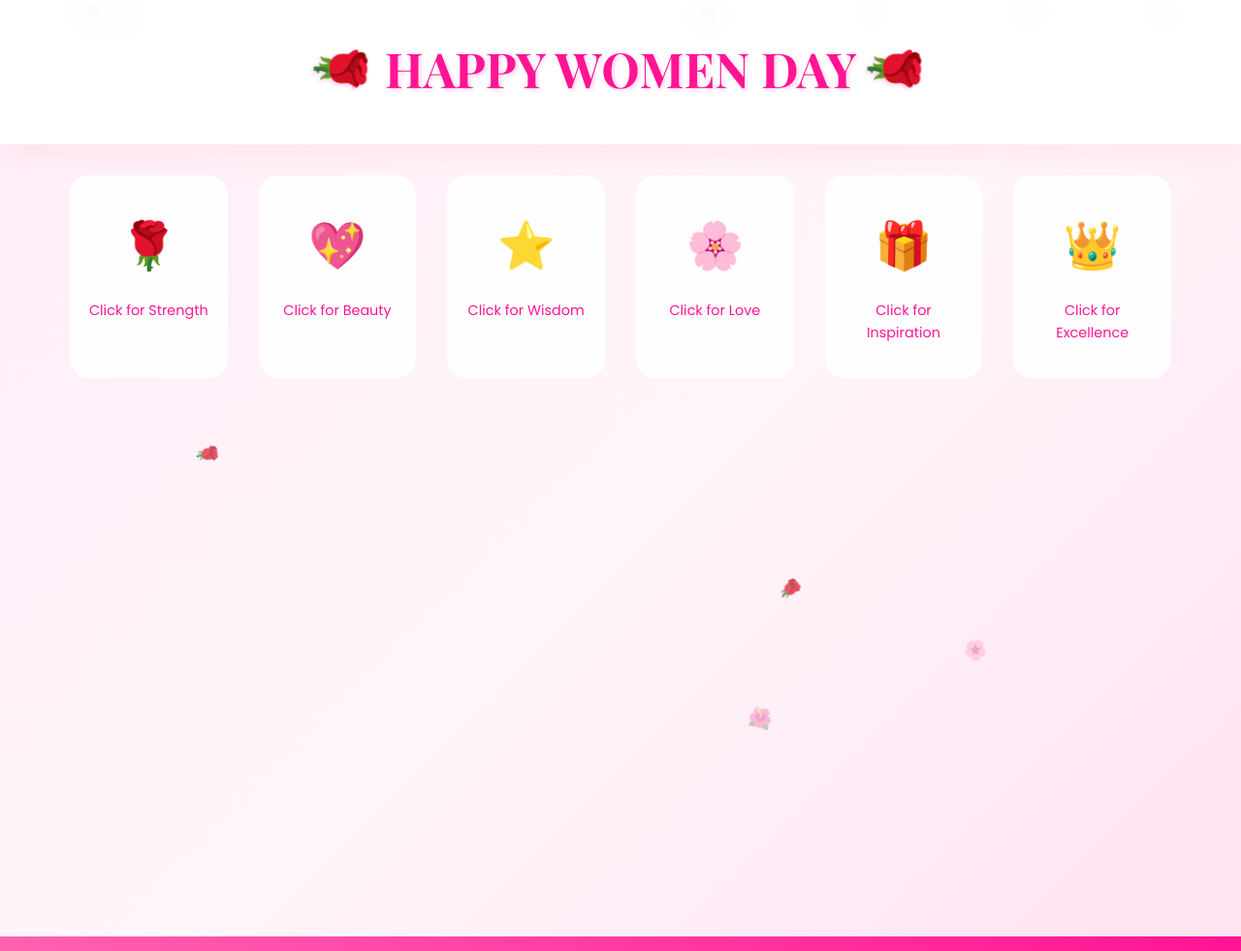
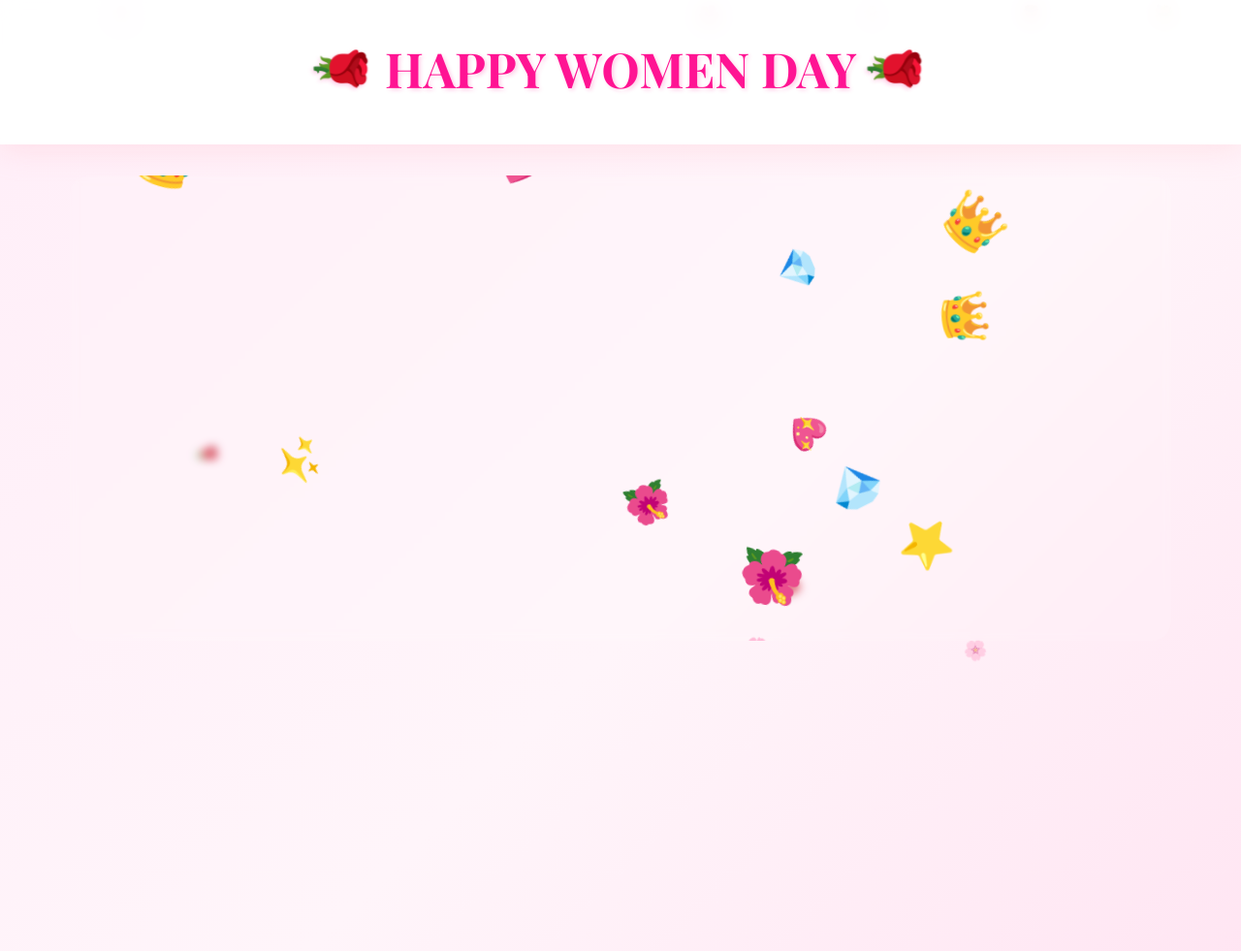
Before and after one commit to thanhtu151/2010, a plain HTML site: page index.html in a window 1280 px wide. Shown: the top 981 px of the page at 97% size. Drawn offline with nearby package versions, Linux system fonts and the light colour scheme.

Commit message:
Replace static emojis with falling interactive emojis 🌹
New Features:
- Removed static 6 emoji grid
- Created falling emoji system with 12 different emojis and icons
- Emojis fall continuously from top with random positions and speeds
- Click any falling emoji to reveal beautiful Women's Day content
- Added variety: 🌹💖⭐🌸🎁👑💎🦋✨🌺💝🏆
- Smooth animations and hover effects on falling items
- More interactive and dynamic user experience
- Keyboard navigation still works (1-6 keys, ESC to close)

Now users can catch and click falling emojis to discover content! ✨

```diff
--- a/assets/css/style.css
+++ b/assets/css/style.css
@@ -101,82 +101,50 @@ body {
     z-index: 10;
 }
 
-/* Clickable Grid */
-.clickable-grid {
-    display: grid;
-    grid-template-columns: repeat(auto-fit, minmax(150px, 1fr));
-    gap: 2rem;
-    margin-bottom: 3rem;
+/* Falling Area */
+.falling-area {
+    position: relative;
+    width: 100%;
+    height: 60vh;
+    overflow: hidden;
+    border-radius: 20px;
+    background: rgba(255, 255, 255, 0.1);
+    backdrop-filter: blur(5px);
 }
 
-.clickable-item {
-    background: rgba(255, 255, 255, 0.9);
-    border-radius: 20px;
-    padding: 2rem 1rem;
-    text-align: center;
+.falling-item {
+    position: absolute;
+    font-size: 3rem;
     cursor: pointer;
     transition: all 0.3s ease;
-    border: 3px solid transparent;
-    backdrop-filter: blur(10px);
-    position: relative;
-    overflow: hidden;
+    animation: fall linear infinite;
+    z-index: 20;
 }
 
-.clickable-item::before {
-    content: '';
-    position: absolute;
-    top: -50%;
-    left: -50%;
-    width: 200%;
-    height: 200%;
-    background: linear-gradient(45deg, transparent, rgba(255, 105, 180, 0.1), transparent);
-    transform: rotate(45deg);
-    transition: all 0.5s ease;
-    opacity: 0;
+.falling-item:hover {
+    transform: scale(1.2);
+    filter: drop-shadow(0 0 20px rgba(255, 105, 180, 0.8));
 }
 
-.clickable-item:hover::before {
-    opacity: 1;
-    animation: shimmer 0.5s ease;
+@keyframes fall {
+    from {
+        transform: translateY(-100px) rotate(0deg);
+    }
+    to {
+        transform: translateY(100vh) rotate(360deg);
+    }
 }
 
-@keyframes shimmer {
-    0% { transform: rotate(45deg) translateY(-100%); }
-    100% { transform: rotate(45deg) translateY(100%); }
-}
-
-.clickable-item:hover {
-    transform: translateY(-10px) scale(1.05);
-    box-shadow: 0 15px 40px rgba(255, 182, 193, 0.4);
-    border-color: #ff69b4;
-}
-
-.click-element {
-    font-size: 3rem;
-    margin-bottom: 1rem;
-    display: block;
-    animation: bounce 2s ease-in-out infinite;
-}
-
-@keyframes bounce {
-    0%, 20%, 50%, 80%, 100% { transform: translateY(0); }
-    40% { transform: translateY(-10px); }
-    60% { transform: translateY(-5px); }
-}
-
-.clickable-item p {
-    font-weight: 500;
-    color: #ff1493;
-    font-size: 0.9rem;
-}
-
-/* Different item colors */
-.rose-item:hover { border-color: #ff1493; }
-.heart-item:hover { border-color: #ff69b4; }
-.star-item:hover { border-color: #ffd700; }
-.flower-item:hover { border-color: #ff69b4; }
-.gift-item:hover { border-color: #9370db; }
-.crown-item:hover { border-color: #ffd700; }
+/* Different falling items */
+.falling-item.rose { color: #ff1493; }
+.falling-item.heart { color: #ff69b4; }
+.falling-item.star { color: #ffd700; }
+.falling-item.flower { color: #ff69b4; }
+.falling-item.gift { color: #9370db; }
+.falling-item.crown { color: #ffd700; }
+.falling-item.diamond { color: #00bcd4; }
+.falling-item.butterfly { color: #ff9800; }
+.falling-item.sparkle { color: #e91e63; }
 
 /* Content Dropdown Areas */
 .content-areas {
@@ -362,13 +330,13 @@ body {
 }
 
 /* Click Effects */
-.clickable-item.clicked {
+.falling-item.clicked {
     animation: clickPulse 0.6s ease;
 }
 
 @keyframes clickPulse {
     0% { transform: scale(1); }
-    50% { transform: scale(0.95); }
+    50% { transform: scale(0.8); }
     100% { transform: scale(1); }
 }
 
--- a/assets/js/script.js
+++ b/assets/js/script.js
@@ -2,6 +2,7 @@
 document.addEventListener('DOMContentLoaded', function() {
     initializeInteractiveFeatures();
     createFloatingRoses();
+    startFallingEmojis();
     setupClickHandlers();
 });
 
@@ -10,7 +11,7 @@ function createFloatingRoses() {
     const roseContainer = document.getElementById('roseContainer');
     const roseEmojis = ['🌹', '🌸', '💐', '🌺'];
 
-    for (let i = 0; i < 10; i++) {
+    for (let i = 0; i < 8; i++) {
         const rose = document.createElement('div');
         rose.className = 'floating-rose';
         rose.textContent = roseEmojis[Math.floor(Math.random() * roseEmojis.length)];
@@ -23,41 +24,107 @@ function createFloatingRoses() {
 
 // Initialize interactive features
 function initializeInteractiveFeatures() {
-    // Add hover sound effects (optional)
-    const clickableItems = document.querySelectorAll('.clickable-item');
-    clickableItems.forEach(item => {
-        item.addEventListener('mouseenter', function() {
-            this.style.transform = 'translateY(-10px) scale(1.05) rotate(2deg)';
+    // Add hover effects to title
+    const mainTitle = document.querySelector('.main-title');
+    if (mainTitle) {
+        mainTitle.addEventListener('mouseenter', function() {
+            createTitleSparkles();
+        });
+    }
+}
+
+// Start falling emojis system
+function startFallingEmojis() {
+    const fallingArea = document.getElementById('fallingArea');
+    if (!fallingArea) return;
+
+    // Define emoji types and their content
+    const emojiTypes = [
+        { emoji: '🌹', class: 'rose', content: 'strength' },
+        { emoji: '💖', class: 'heart', content: 'beauty' },
+        { emoji: '⭐', class: 'star', content: 'wisdom' },
+        { emoji: '🌸', class: 'flower', content: 'love' },
+        { emoji: '🎁', class: 'gift', content: 'inspiration' },
+        { emoji: '👑', class: 'crown', content: 'excellence' },
+        { emoji: '💎', class: 'diamond', content: 'strength' },
+        { emoji: '🦋', class: 'butterfly', content: 'beauty' },
+        { emoji: '✨', class: 'sparkle', content: 'wisdom' },
+        { emoji: '🌺', class: 'flower', content: 'love' },
+        { emoji: '💝', class: 'heart', content: 'inspiration' },
+        { emoji: '🏆', class: 'crown', content: 'excellence' }
+    ];
+
+    // Create falling emojis continuously
+    function createFallingEmoji() {
+        const randomType = emojiTypes[Math.floor(Math.random() * emojiTypes.length)];
+        const fallingItem = document.createElement('div');
+        fallingItem.className = `falling-item ${randomType.class}`;
+        fallingItem.textContent = randomType.emoji;
+        fallingItem.dataset.content = randomType.content;
+
+        // Random horizontal position
+        const randomX = Math.random() * 90 + 5; // 5% to 95% to avoid edges
+        fallingItem.style.left = randomX + '%';
+
+        // Random fall duration (between 5 and 12 seconds)
+        const fallDuration = Math.random() * 7 + 5;
+        fallingItem.style.animationDuration = fallDuration + 's';
+
+        // Random size
+        const randomSize = Math.random() * 1.5 + 2; // 2rem to 3.5rem
+        fallingItem.style.fontSize = randomSize + 'rem';
+
+        // Add click event
+        fallingItem.addEventListener('click', function(e) {
+            e.preventDefault();
+            handleFallingItemClick(this, e);
         });
 
-        item.addEventListener('mouseleave', function() {
-            this.style.transform = 'translateY(0) scale(1) rotate(0deg)';
-        });
-    });
+        fallingArea.appendChild(fallingItem);
+
+        // Remove emoji after animation completes
+        setTimeout(() => {
+            if (fallingArea.contains(fallingItem)) {
+                fallingArea.removeChild(fallingItem);
+            }
+        }, fallDuration * 1000);
     }
 
-// Setup click handlers for interactive elements
-function setupClickHandlers() {
-    const clickableItems = document.querySelectorAll('.clickable-item');
+    // Create first batch immediately
+    for (let i = 0; i < 8; i++) {
+        setTimeout(() => createFallingEmoji(), i * 200);
+    }
 
-    clickableItems.forEach(item => {
-        item.addEventListener('click', function(e) {
-            e.preventDefault();
+    // Continue creating new falling emojis
+    setInterval(createFallingEmoji, 1500);
 
+    // Create extra emojis more frequently for more interaction
+    setInterval(() => {
+        if (Math.random() > 0.3) { // 70% chance
+            createFallingEmoji();
+        }
+    }, 800);
+}
+
+// Handle falling item click
+function handleFallingItemClick(item, event) {
     // Add clicked animation
-            this.classList.add('clicked');
+    item.classList.add('clicked');
     setTimeout(() => {
-                this.classList.remove('clicked');
+        item.classList.remove('clicked');
     }, 600);
 
-            // Get the content type
-            const contentType = this.dataset.content;
+    // Get content type
+    const contentType = item.dataset.content;
     if (contentType) {
         showContent(contentType);
-                createClickEffect(e.pageX, e.pageY);
+        createClickEffect(event.pageX, event.pageY);
     }
-        });
-    });
+}
+
+// Setup click handlers (for any remaining elements)
+function setupClickHandlers() {
+    // Any additional click handlers can be added here
 }
 
 // Show content dropdown
@@ -150,7 +217,6 @@ function createCelebrationParticles() {
     }
 }
 
-
 // Add keyboard navigation
 document.addEventListener('keydown', function(e) {
     // ESC to close any open content
@@ -176,9 +242,9 @@ document.addEventListener('click', function(e) {
     // Random rose drops on empty clicks
     if (e.target === document.body ||
         e.target.classList.contains('interactive-main') ||
-        e.target.classList.contains('content-areas')) {
+        e.target.classList.contains('falling-area')) {
 
-        if (Math.random() > 0.7) { // 30% chance
+        if (Math.random() > 0.6) { // 40% chance
             createRandomRose(e.pageX, e.pageY);
         }
     }
@@ -215,17 +281,11 @@ function createRandomRose(x, y) {
     }, 1800);
 }
 
-
-// Add hover effects to the main title
-const mainTitle = document.querySelector('.main-title');
-if (mainTitle) {
-    mainTitle.addEventListener('mouseenter', function() {
-        createTitleSparkles();
-    });
-}
-
 // Create sparkles around title
 function createTitleSparkles() {
+    const mainTitle = document.querySelector('.main-title');
+    if (!mainTitle) return;
+
     const titleRect = mainTitle.getBoundingClientRect();
     const sparkles = ['✨', '⭐', '💫'];
 
--- a/index.html
+++ b/index.html
@@ -21,37 +21,8 @@
     </header>
 
     <main class="interactive-main">
-        <div class="clickable-grid" id="clickableGrid">
-            <!-- Roses to click -->
-            <div class="clickable-item rose-item" data-content="strength">
-                <div class="click-element">🌹</div>
-                <p>Click for Strength</p>
-            </div>
-
-            <div class="clickable-item heart-item" data-content="beauty">
-                <div class="click-element">💖</div>
-                <p>Click for Beauty</p>
-            </div>
-
-            <div class="clickable-item star-item" data-content="wisdom">
-                <div class="click-element">⭐</div>
-                <p>Click for Wisdom</p>
-            </div>
-
-            <div class="clickable-item flower-item" data-content="love">
-                <div class="click-element">🌸</div>
-                <p>Click for Love</p>
-            </div>
-
-            <div class="clickable-item gift-item" data-content="inspiration">
-                <div class="click-element">🎁</div>
-                <p>Click for Inspiration</p>
-            </div>
-
-            <div class="clickable-item crown-item" data-content="excellence">
-                <div class="click-element">👑</div>
-                <p>Click for Excellence</p>
-            </div>
+        <div class="falling-area" id="fallingArea">
+            <!-- Falling emojis and icons will appear here -->
         </div>
 
         <!-- Content Dropdown Areas -->
```
Lines whose indentation alone changed are shown as unchanged.
